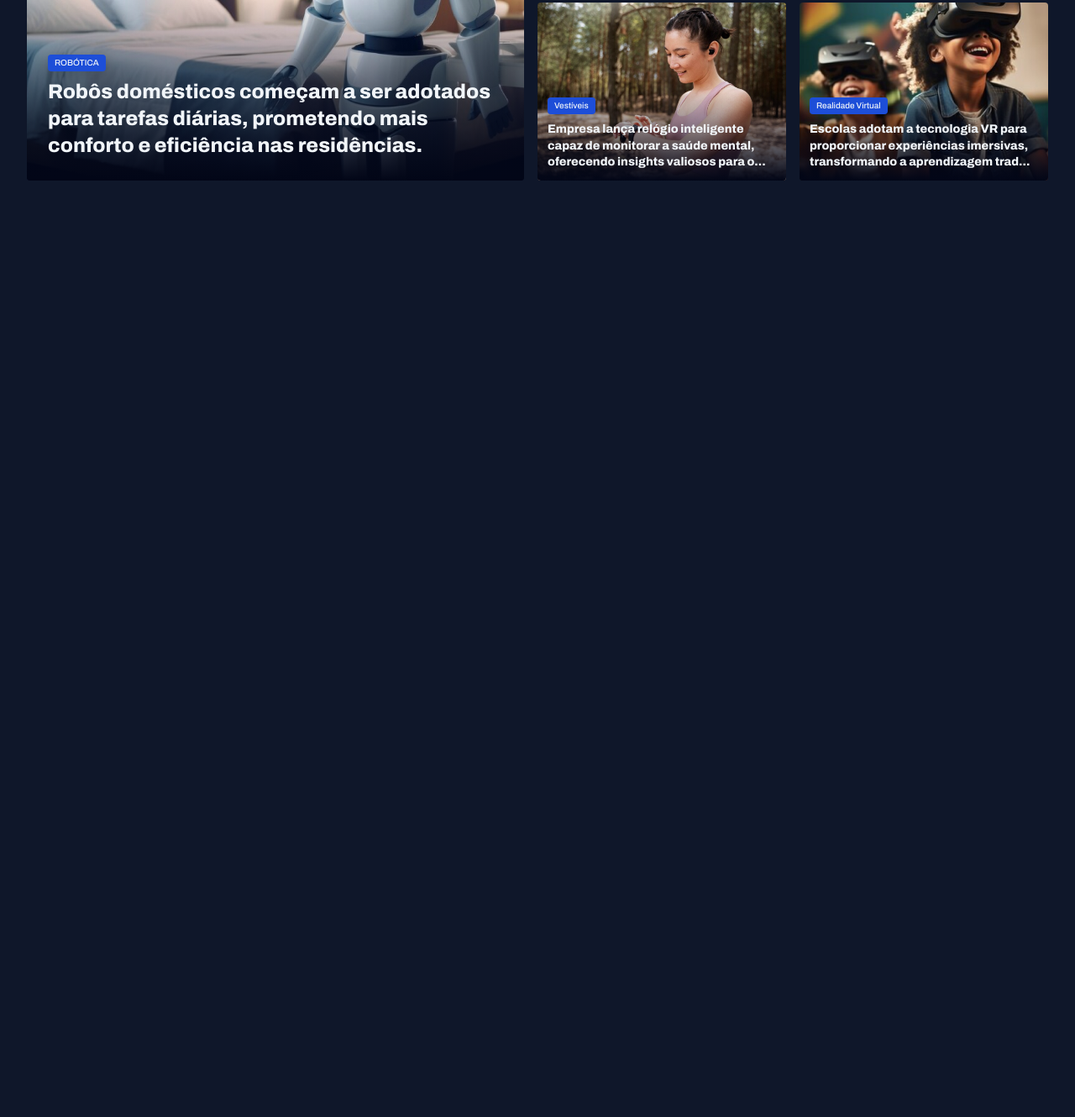
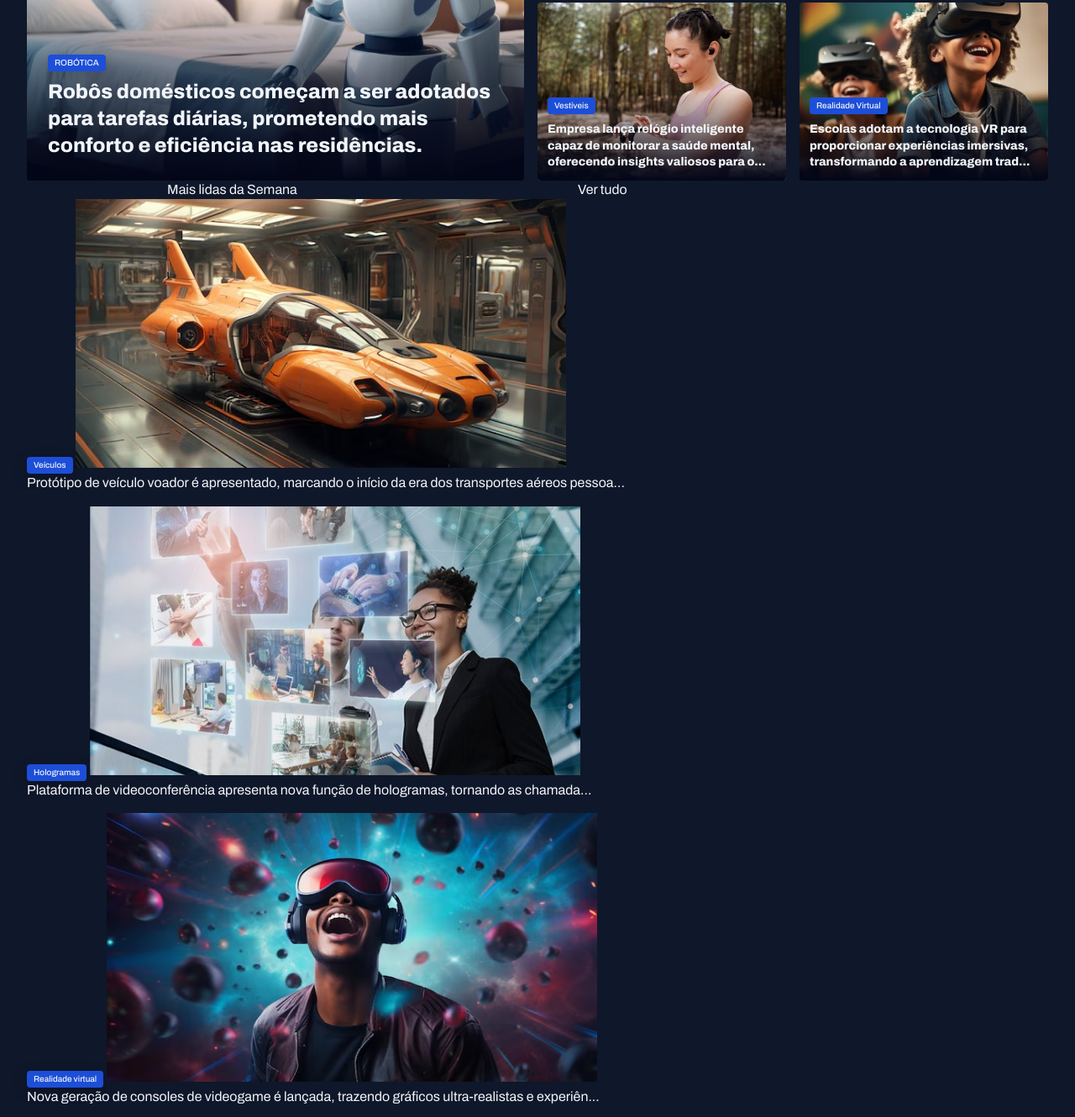
Before and after one commit to Ajunio988/Projeto_Portal-de-Noticias, a plain HTML site: page index.html in a window 1280 px wide. Shown: the part 380-1710 px from the top of the page at 84% size. Before the commit the page ends 800 px from the top, so only its background shows below. Drawn offline with Linux system fonts and the light colour scheme.

Commit message:
"Mais lida da Semana" structuring session

```diff
--- a/index.html
+++ b/index.html
@@ -105,6 +105,39 @@
       </div>
     </section>
 
+    <section id="weekly">
+      <header class="grid grid-flow-col">
+        <h3>Mais lidas da Semana</h3>
+        <a href="#" class="grid grid-flow-col">Ver tudo</a>
+        <span></span>
+      </header>
+
+      <div class="grid gap-16">
+        <figure>
+          <span class="content-tag">Veículos</span>
+          <img src="assets/image/Image 06.png" alt="Protótipo de veículo voador é apresentado, marcando o início da era dos transportes aéreos pessoais.">
+          <p>Protótipo de veículo voador é apresentado, marcando o início da era dos transportes aéreos pessoa...</p>
+        </figure>
+
+        <figure>
+          <span class="content-tag">Hologramas</span>
+          <img src="assets/image/Image 07.png" alt="Plataforma de videoconferência apresenta nova função de hologramas, tornando as chamadas virtuais mais realistas e envolventes.">
+          <p>Plataforma de videoconferência apresenta nova função de hologramas, tornando as chamada...</p>
+        </figure>
+
+        <figure>
+          <span class="content-tag">Realidade virtual</span>
+          <img src="assets/image/Image 08.png" alt="Nova geração de consoles de videogame é lançada, trazendo gráficos ultra-realistas e experiências de jogo totalmente envolventes.">
+          <p>Nova geração de consoles de videogame é lançada, trazendo gráficos ultra-realistas e experiên...</p>
+        </figure>
+
+        <figure>
+          <span class="content-tag">Internet</span>
+          <img src="assets/image/Image 09.png" alt="Projeto busca oferecer internet de alta velocidade em áreas remotas através de satélites.">
+          <p>Projeto busca oferecer internet de alta velocidade em áreas remotas através de satélites.</p>
+        </figure>
+      </div>
+    </section>
   </main>
 </body>
 
```
